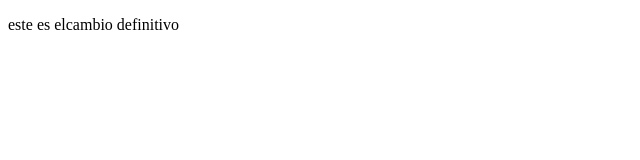
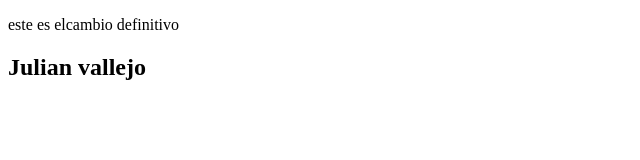
Before and after one commit to Jaho2020/Trabajo-Colaborativo-ListaContactos, a plain HTML site: page index.html in a window 1280 px wide. Shown: the whole page, without its empty margins (0-640 px from the left). Drawn offline with Linux system fonts and the light colour scheme.

Commit message:
julian (#3)
nombre

```diff
--- a/index.html
+++ b/index.html
@@ -6,5 +6,6 @@
 </head>
 <body>
 	<p>este es elcambio definitivo</p>
+	<h2>Julian vallejo</h2>
 </body>
 </html>
```
